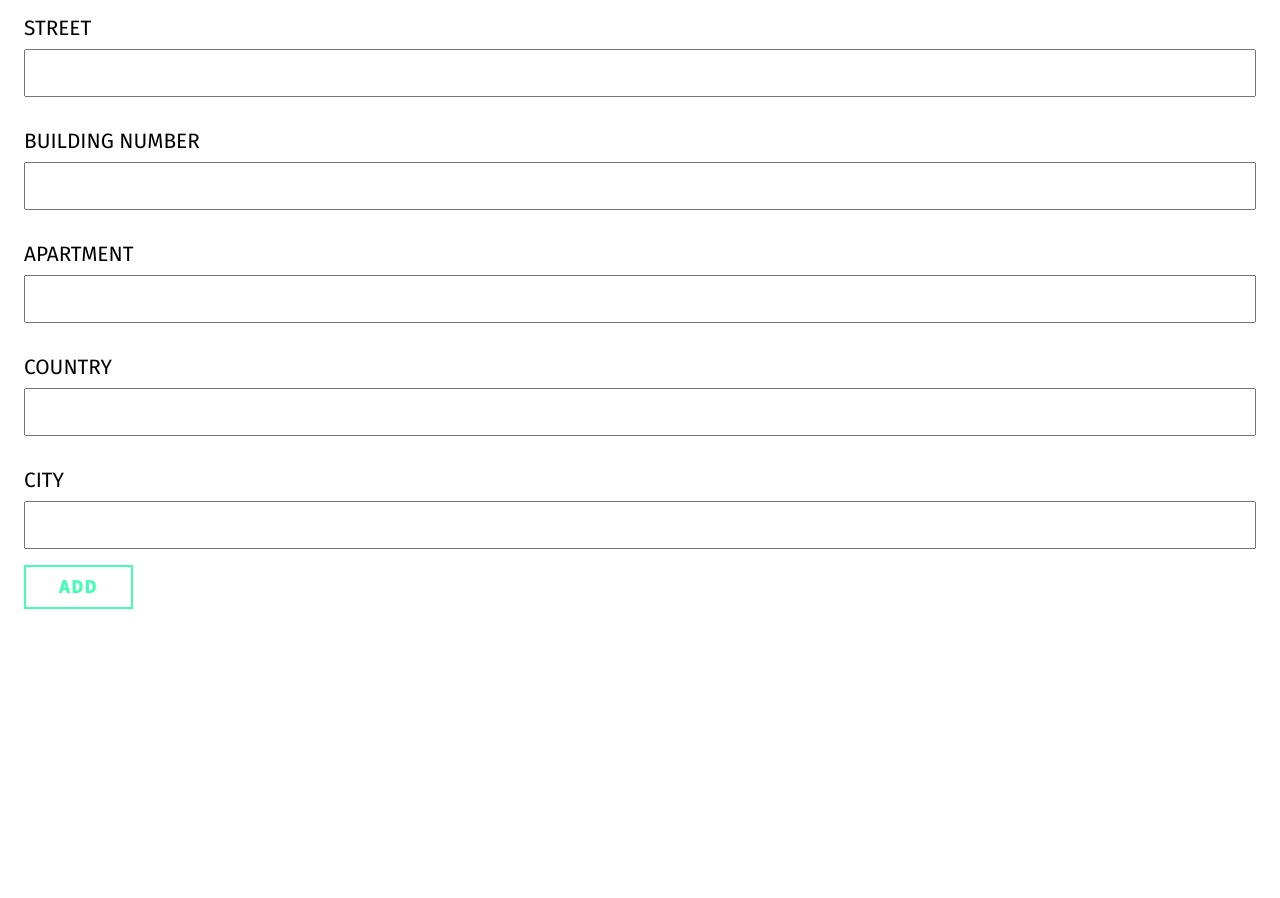
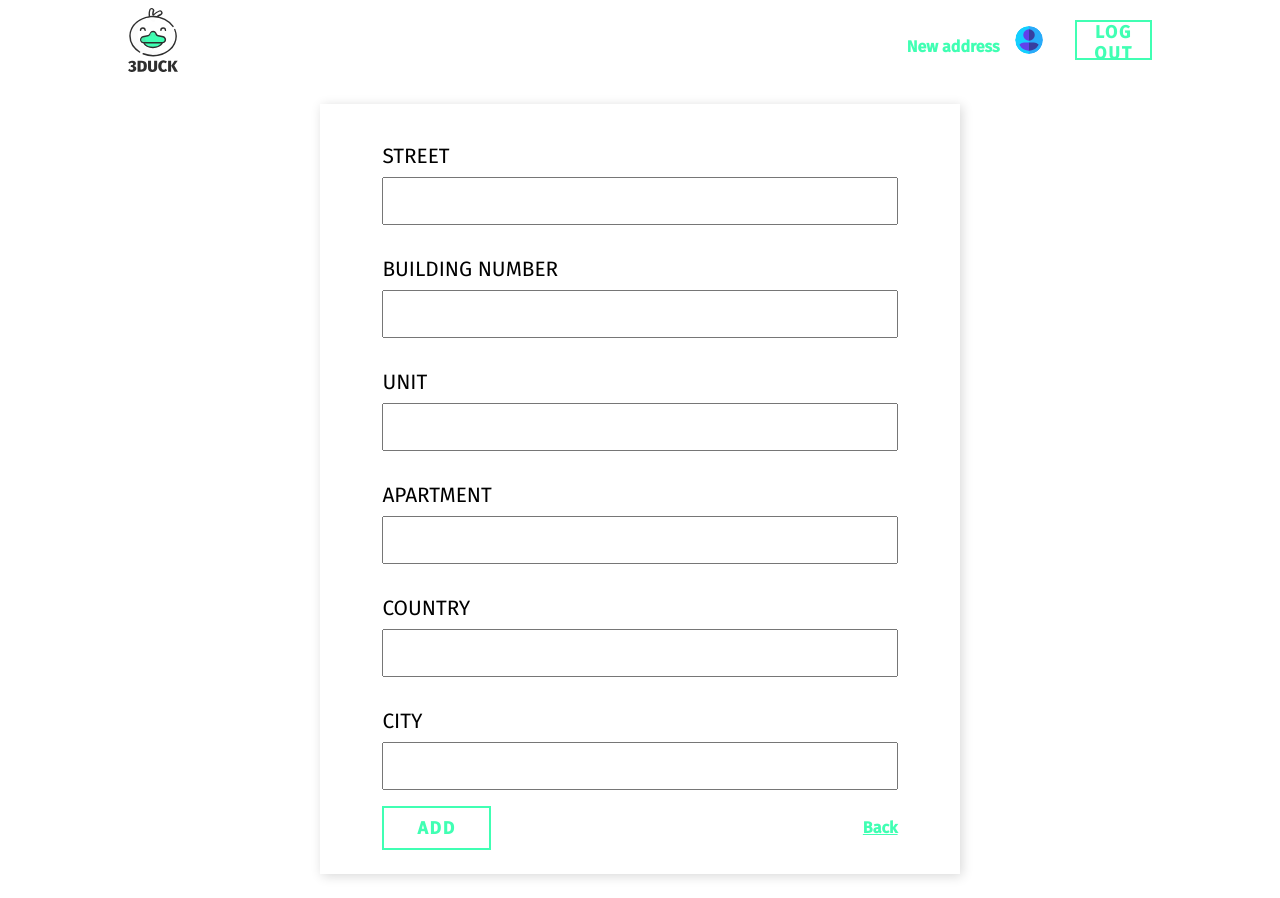
Before and after one commit to alex-robert888/UniHack-2020, a React (Create React App) app in the folder client/: page /landlord/address in a window 1280 px wide. Before the commit the page ends 800 px from the top, so only its background shows below. Built offline with nearby package versions, Linux system fonts and the light colour scheme.

Commit message:
AddressForm finished

```diff
--- a/client/src/components/the-header/TheHeaderSectionLogged.js
+++ b/client/src/components/the-header/TheHeaderSectionLogged.js
@@ -16,7 +16,7 @@ const TheHeaderSectionLogged = (props) => { // props.type: tenant,landlord or co
                 )}
                 {props.type === "landlord" && (
                     <div className="the-header-options">
-                        <a href="#new_address" className="anchor" onClick={() => {}}>New address</a>
+                        <a href="/landlord/address" className="anchor" onClick={() => {}}>New address</a>
                         <TheHeaderProfileSection />
                         <LogOut />
                     </div>
--- a/client/src/components/the-landlord-page/TheAddressForm.js
+++ b/client/src/components/the-landlord-page/TheAddressForm.js
@@ -1,20 +1,61 @@
+import {useState} from 'react';
+import {useHistory} from 'react-router-dom';
 import './TheAddressForm.scss';
 import '../../style/classes.scss';
 import '../base/BaseInputText';
 import BaseInputText from '../base/BaseInputText';
+import axios from 'axios';
+import TheHeader from '../the-header/TheHeader';
 
 const TheAddressForm = () => {
+
+    let [street, setStreet] = useState('');
+    let [buildingNumber, setBuildingNumber] = useState('');
+    let [unit, setUnit] = useState('');
+    let [apartment, setApartment] = useState('');
+    let [country, setCountry] = useState('');
+    let [city, setCity] = useState('');
+    let [history, setHistory] = useState(useHistory());
+
+    async function addNewAddress(event) {
+        event.preventDefault();
+        const landlord_pid = sessionStorage.getItem('public_id');
+        alert(landlord_pid);
+        try{
+            await axios.post('http://localhost:5000/routes/addresses/add', {
+                country: country,
+                city: city,
+                street: street,
+                building_number: buildingNumber,
+                unit: unit,
+                apartment: apartment,
+                landlord_pid: landlord_pid
+            })
+        }catch(exception) {
+            alert(exception);
+        };
+
+        history.push("/landlord");
+    }
+
     return (
-        <section className="address-section">
-            <form className="address-form glb-base-form">
-                <BaseInputText title="Street" type="text" valueUpdated={() => {}}/>
-                <BaseInputText title="Building Number" type="text" valueUpdated={() => {}}/>
-                <BaseInputText title="Apartment" type="text" valueUpdated={() => {}}/>
-                <BaseInputText title="Country" type="text" valueUpdated={() => {}}/>
-                <BaseInputText title="City" type="text" valueUpdated={() => {}}/>
-                <button className="glb-base-outlined-button">Add</button>
-            </form>
-        </section>
+        <div>
+            <TheHeader isLogged={true} type="landlord"/>
+            <section className="glb-page glb-base-container address-section">
+                <form className="address-form glb-base-form">
+                    <BaseInputText title="Street" type="text" valueUpdated={(event) => setStreet(event)}/>
+                    <BaseInputText title="Building Number" type="text" valueUpdated={(event) => setBuildingNumber(event)}/>
+                    <BaseInputText title="Unit" type="text" valueUpdated={(event) => setUnit(event)}/>
+                    <BaseInputText title="Apartment" type="text" valueUpdated={(event) => setApartment(event)}/>
+                    <BaseInputText title="Country" type="text" valueUpdated={(event) => setCountry(event)}/>
+                    <BaseInputText title="City" type="text" valueUpdated={(event) => setCity(event)}/>
+                    <section className="address-form-footer">
+                        <button className="glb-base-outlined-button" onClick={addNewAddress}>Add</button>
+                        <a href="/landlord">Back</a>
+                    </section>
+                </form>
+            </section>
+        </div>
     );
 }
 
--- a/client/src/components/the-landlord-page/TheAddressForm.scss
+++ b/client/src/components/the-landlord-page/TheAddressForm.scss
@@ -1,8 +1,16 @@
 .address-section{
-
+    width: 50vw;
+    margin: 3vh auto;
+    padding: 3vh 3vw;
 }
 
 .address-form{
     display: flex;
     flex-direction: column;
 }
+
+.address-form-footer{
+    display: flex;
+    flex-direction: row;
+    justify-content: space-between
+}
```
Also changed, not shown: client/src/components/the-landlord-page/TheAddressDashboard.js (added, +11 -0 lines), client/src/components/the-landlord-page/TheAddressDashboard.scss (added).
